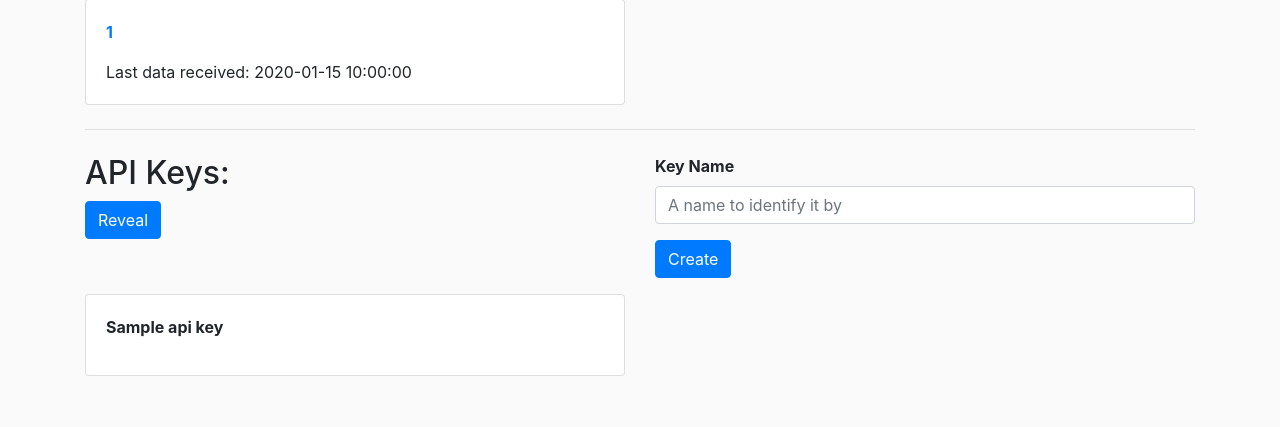
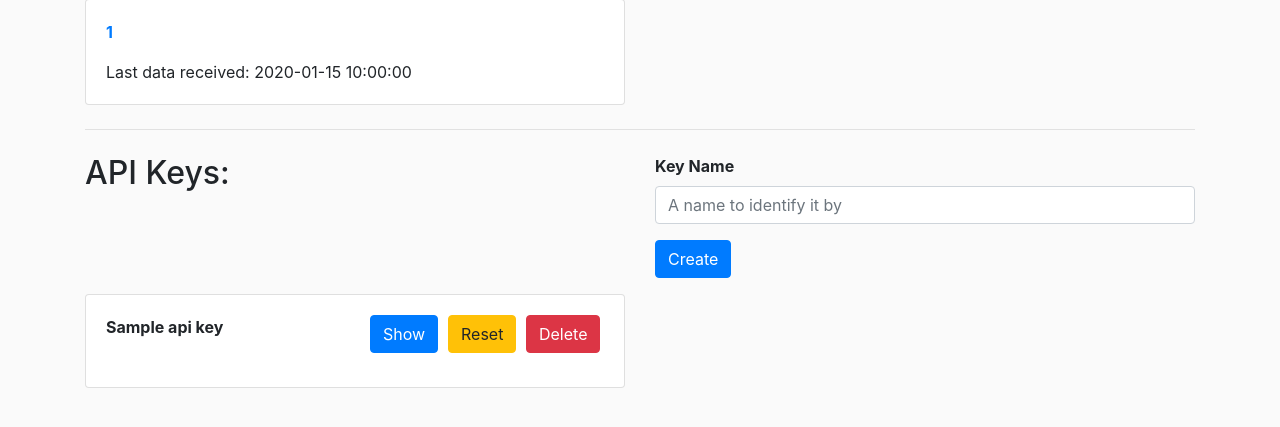
Before and after one commit to krispage/sensor-logger, a Flask app: template src/ui/templates/dashboard.html in a window 1280 px wide. Shown: the part 141-568 px from the top of the page. Run offline with Flask 2, Linux system fonts and the light colour scheme; the template is opened without the code that fills it: most values are stand-ins (such as "Sample title", 1, 10 or a date in 2020); some libraries are stand-ins or nearby versions.

Commit message:
Add reset and remove buttons to api keys

```diff
--- a/src/ui/templates/dashboard.html
+++ b/src/ui/templates/dashboard.html
@@ -2,16 +2,25 @@
 {% block title %} Dashboard {% endblock %}
 {% block extra_scripts %}
 <script>
-$(document).ready(
-    function(){
-        $("#reveal_api_keys").click(function () {
-            $(".api_key_secret").toggle();
-        });
+$(document).on("click",".btn_show_api_keys", function () {
+   $(this).parent().parent().parent().find('.api_key_secret').toggle();
+   alert('you clicked on button #' + clickedBtnID);
+});
 
-    });
+$(document).on('show.bs.modal', '#confirmReset', function (event) {
+  var button = $(event.relatedTarget) // Button that triggered the modal
+  var modal = $(this)
+  modal.find('.confirm').attr("href", button.data('id'))
+})
+$(document).on('show.bs.modal', '#confirmDelete', function (event) {
+  var button = $(event.relatedTarget) // Button that triggered the modal
+  var modal = $(this)
+  modal.find('.confirm').attr("href", button.data('id'))
+})
 </script>
 {% endblock %}
 {% block content %}
+
 <div class="row">
     <div class="col-lg-6 col-12 order-2 order-lg-1">
         <h2 class="mt-4">Devices:</h2>
@@ -43,7 +52,6 @@ $(document).ready(
 <div class="row mt-lg-4 mt-2">
     <div class="col-lg-6 col-12 order-2 order-lg-1">
         <h2 class="">API Keys:</h2>
-        <button  class="btn btn-primary" id="reveal_api_keys">Reveal</button>
     </div>
     <div class="col-lg-6 col-12 order-2 order-lg-1">
     <form method="post">
@@ -64,13 +72,26 @@ $(document).ready(
     <div class="row">
         {% for api_key in api_keys %}
             <div class="col-lg-6 col-12 order-2 order-lg-1">
-                <div class="card">
+                <div class="card mb-1">
                     <div class="card-body">
-                        <div class="card-title font-weight-bold">
-                            <p class="font-weight-bold">{{ api_key['name'] }}</p>
-                        </div>
-                        <div class="card-text">
-                            <p class="api_key_secret">{{ api_key['api_key'] }}</p>
+                        <div class="row">
+                            <div class="col-6 card-title font-weight-bold">
+                                <p class="font-weight-bold">{{ api_key['name'] }}</p>
+                            </div>
+                            <div class="row col-6">
+                                <div class="col-4">
+                                    <button  class="btn btn-primary btn_show_api_keys">Show</button>
+                                </div>
+                                <div class="col-4">
+                                    <button type="button" class="btn btn-warning" data-toggle="modal" data-id="{{ url_for('ui.api_key_reset', key_id=api_key['name']) }}" data-target="#confirmReset">Reset</button>
+                                </div>
+                                <div class="col-4">
+                                    <button type="button" class="btn btn-danger" data-toggle="modal" data-id="{{ url_for('ui.api_key_delete', key_id=api_key['name']) }}" data-target="#confirmDelete">Delete</button>
+                                </div>
+                            </div>
+                            <div class="col-12 card-text">
+                                <p class="api_key_secret">{{ api_key['api_key'] }}</p>
+                            </div>
                         </div>
                     </div>
                 </div>
@@ -78,4 +99,37 @@ $(document).ready(
         {% endfor %}
     </div>
 </div>
+
+<!-- Reset API Key Modal -->
+<div class="modal" id="confirmReset"><div class="modal-dialog"><div class="modal-content">
+    <div class="modal-header">
+        <h4 class="modal-title">Reset Secret Key</h4>
+        <button type="button" class="close" data-dismiss="modal">&times;</button>
+    </div>
+    <div class="modal-body">Are you sure you want to Reset the api key?
+        This cannot be reverted. You will have to update the key in the application</div>
+    <div class="modal-footer">
+        <a type="button" class="btn btn-warning confirm" href="">Reset</a>
+        <button type="button" class="btn btn-light" data-dismiss="modal">Close</button>
+    </div>
+   </div>
+  </div>
+</div>
+<!-- Delete API Key Modal -->
+<div class="modal" id="confirmDelete"><div class="modal-dialog"><div class="modal-content">
+      <div class="modal-header">
+        <h4 class="modal-title">Delete Device</h4>
+        <button type="button" class="close" data-dismiss="modal">&times;</button>
+      </div>
+      <div class="modal-body">Are you sure you want to this device?
+          This can't be undone.</div>
+      <div class="modal-footer">
+        <a type="button" class="btn btn-danger confirm" href="">Delete</a>
+        <button type="button" class="btn btn-light" data-dismiss="modal">Close</button>
+      </div>
+    </div>
+  </div>
+</div>
+
+
 {% endblock %}
```
Also changed, not shown: src/ui/ui.py (+36 -2 lines), README.md.
